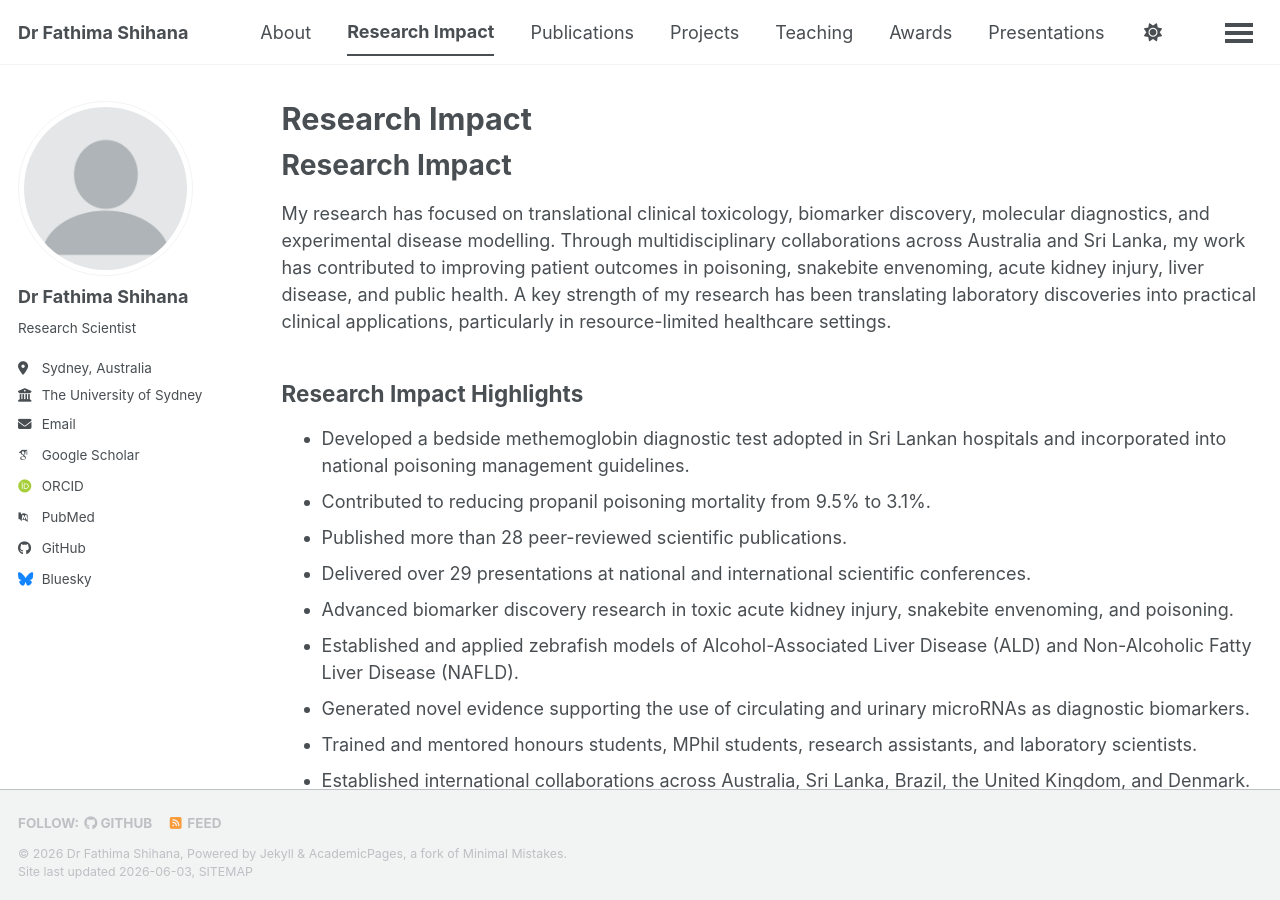
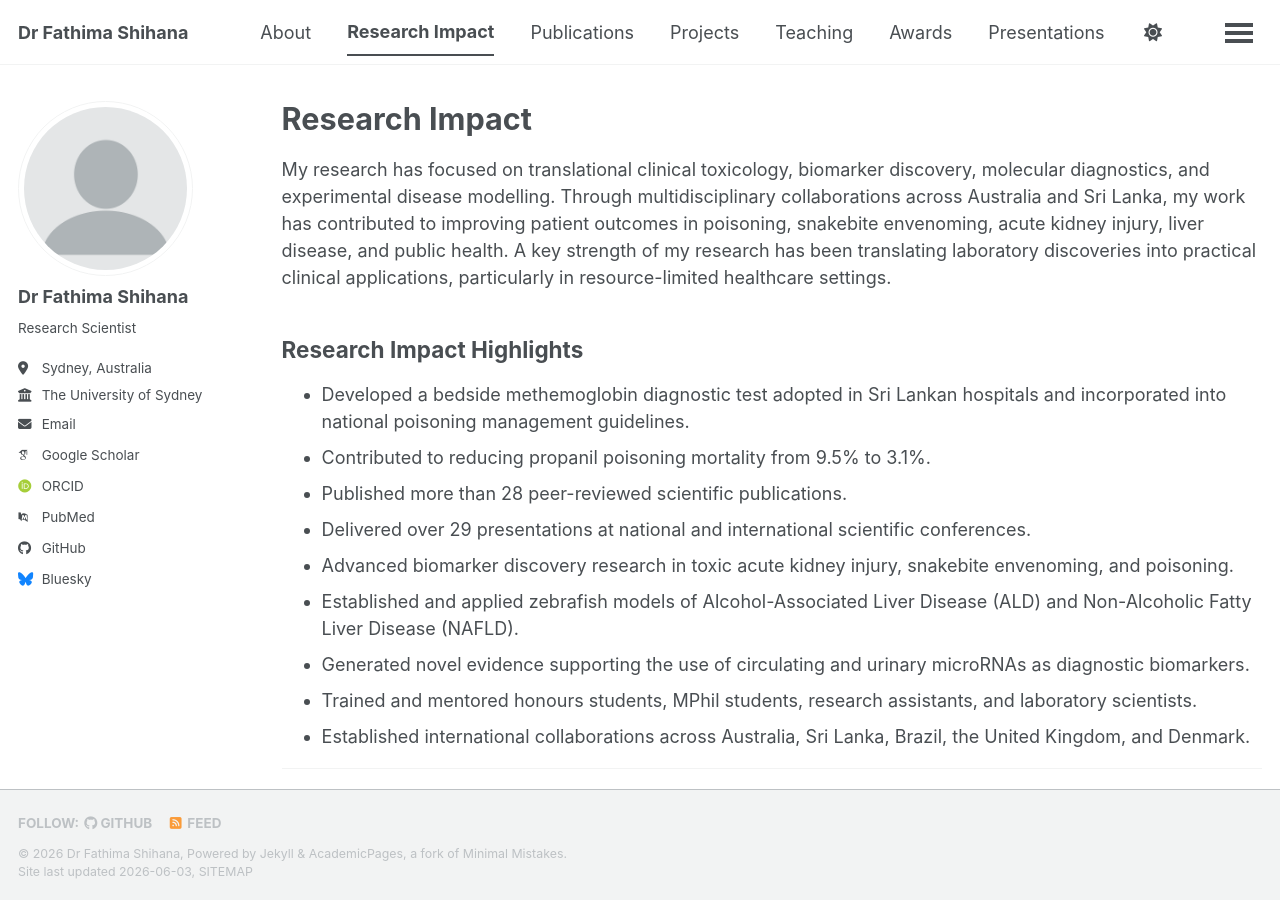
Before and after one commit to fathimashihana/fathimashihana.github.io, a Jekyll site: the page built from _pages/research-impact.md, in a window 1280 px wide and 900 px high. Built offline with Jekyll 4.4.1, drawn with Linux system fonts in a browser that asks for light colours; some web fonts are replaced; a script bundle is joined from its source files by our own code; library files that are not in the unit come from our copies.

Commit message:
Update research-impact.md

```diff
--- a/_pages/research-impact.md
+++ b/_pages/research-impact.md
@@ -5,7 +5,6 @@ permalink: /research-impact/
 author_profile: true
 ---
 
-# Research Impact
 
 My research has focused on translational clinical toxicology, biomarker discovery, molecular diagnostics, and experimental disease modelling. Through multidisciplinary collaborations across Australia and Sri Lanka, my work has contributed to improving patient outcomes in poisoning, snakebite envenoming, acute kidney injury, liver disease, and public health. A key strength of my research has been translating laboratory discoveries into practical clinical applications, particularly in resource-limited healthcare settings.
 
```
